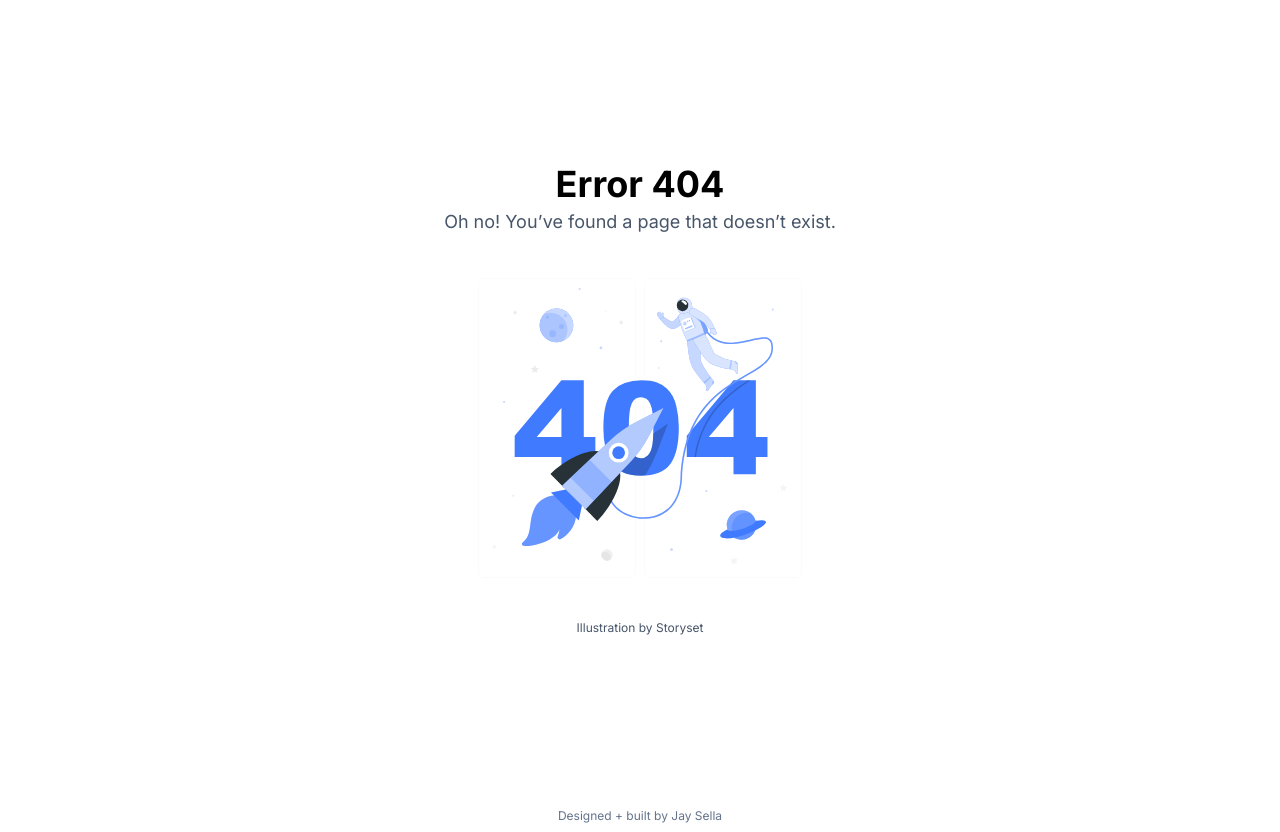
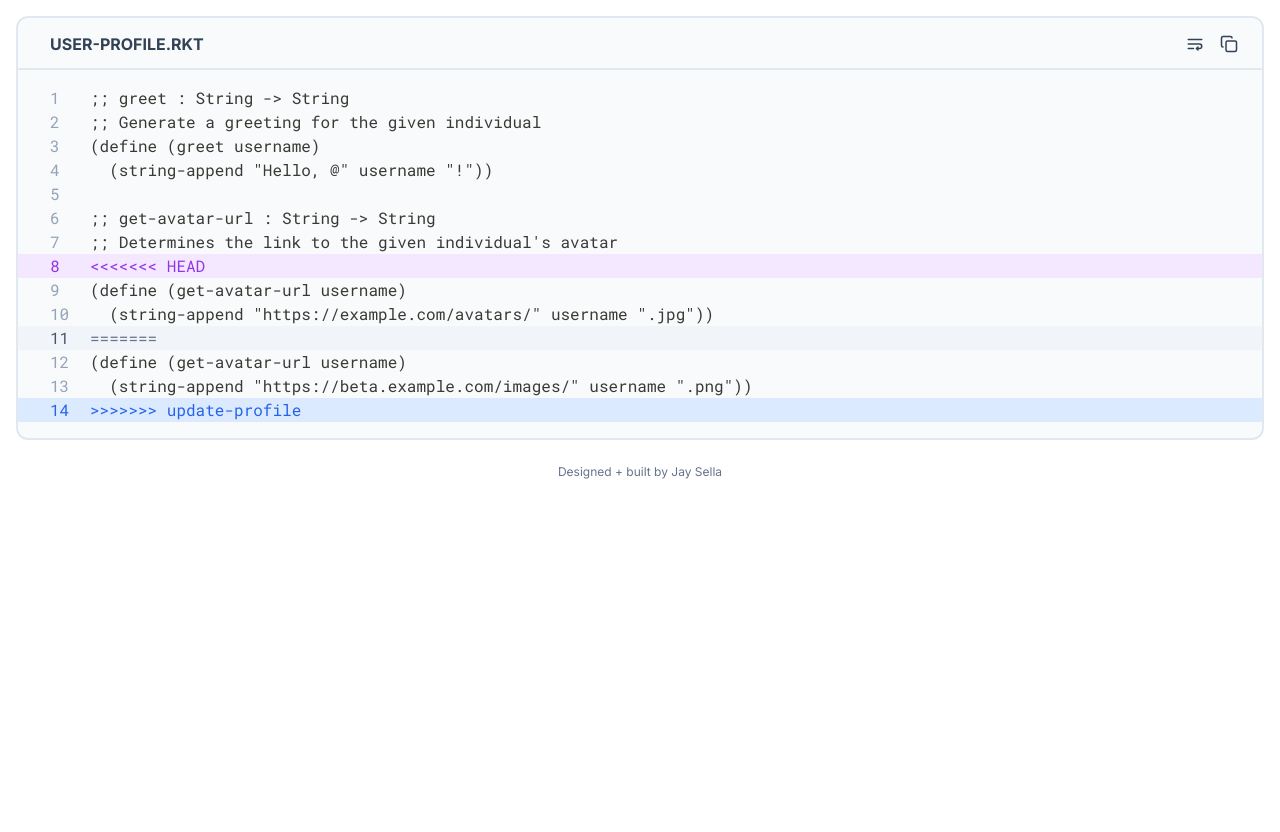
Before and after one commit to jaysella/block-comments, a Next.js app: page /git/conflict-alt in a window 1280 px wide. Before the commit this address had no page. After the commit the page ends 800 px from the top, so only its background shows below. Built offline with nearby package versions, Linux system fonts and the light colour scheme.

Commit message:
Support diffs

```diff
--- a/app/_components/Snippet.tsx
+++ b/app/_components/Snippet.tsx
@@ -224,7 +224,7 @@ export function SnippetContent({
                               style={{
                                 ...tokenProps.style,
                               }}
-                              className="inline"
+                              className={cn("inline")}
                             />
                           );
                         })}
@@ -256,7 +256,18 @@ export function SnippetContent({
                             style={{
                               ...tokenProps.style,
                             }}
-                            className="inline"
+                            className={cn(
+                              "inline",
+                              token.content.startsWith("<".repeat(7))
+                                ? "text-purple-600 dark:text-purple-400"
+                                : "",
+                              token.content.startsWith("=".repeat(7))
+                                ? "text-slate-500"
+                                : "",
+                              token.content.startsWith(">".repeat(7))
+                                ? "text-blue-600 dark:text-blue-400"
+                                : ""
+                            )}
                           />
                         );
                       })}
--- /dev/null
+++ b/app/git/conflict-alt/data.tsx
@@ -0,0 +1,14 @@
+export const CONFLICT = `;; greet : String -> String
+;; Generate a greeting for the given individual
+(define (greet username)
+  (string-append "Hello, @" username "!"))
+
+;; get-avatar-url : String -> String
+;; Determines the link to the given individual's avatar
+<<<<<<< HEAD
+(define (get-avatar-url username)
+  (string-append "https://example.com/avatars/" username ".jpg"))
+=======
+(define (get-avatar-url username)
+  (string-append "https://beta.example.com/images/" username ".png"))
+>>>>>>> update-profile`;
--- /dev/null
+++ b/app/git/conflict-alt/page.tsx
@@ -0,0 +1,31 @@
+import Snippet from "@/app/_components/Snippet";
+import { Metadata } from "next";
+import { CONFLICT } from "./data";
+
+export const metadata: Metadata = {
+  title: "Git: Conflict",
+};
+
+export default function Page() {
+  return (
+    <>
+      <Snippet
+        title="user-profile.rkt"
+        language="scheme"
+        highlights={{
+          8: {
+            color: "purple",
+          },
+          11: {
+            color: "slate",
+          },
+          14: {
+            color: "blue",
+          },
+        }}
+      >
+        {CONFLICT}
+      </Snippet>
+    </>
+  );
+}
--- a/app/git/conflict/data.tsx
+++ b/app/git/conflict/data.tsx
@@ -1,7 +1,6 @@
 /* eslint-disable react/no-unescaped-entities */
 import { Explanation } from "@/app/_components/Snippet";
 import { CodeSegment } from "@/app/_components/ui/code-segment";
-import Link from "next/link";
 
 export const CONFLICT = `<<<<<<< HEAD
 This is some content
--- a/tailwind.config.js
+++ b/tailwind.config.js
@@ -7,17 +7,41 @@ module.exports = {
     "./src/**/*.{ts,tsx}",
   ],
   safelist: [
+    "bg-slate-100",
     "bg-green-100",
+    "bg-purple-100",
+    "bg-blue-100",
     "bg-red-100",
+
+    "hover:bg-slate-200",
     "hover:bg-green-200",
+    "hover:bg-purple-200",
+    "hover:bg-blue-200",
     "hover:bg-red-200",
+
+    "dark:bg-slate-950",
     "dark:bg-green-950",
+    "dark:bg-purple-950",
+    "dark:bg-blue-950",
     "dark:bg-red-950",
+
+    "dark:hover:bg-slate-800",
     "dark:hover:bg-green-800",
+    "dark:hover:bg-purple-800",
+    "dark:hover:bg-blue-800",
     "dark:hover:bg-red-800",
+
+    "text-slate-600",
     "text-green-600",
+    "text-slate-500",
+    "text-purple-600",
+    "text-blue-600",
     "text-red-600",
+
+    "dark:text-slate-400",
     "dark:text-green-400",
+    "dark:text-purple-400",
+    "dark:text-blue-400",
     "dark:text-red-400",
   ],
   theme: {
```
